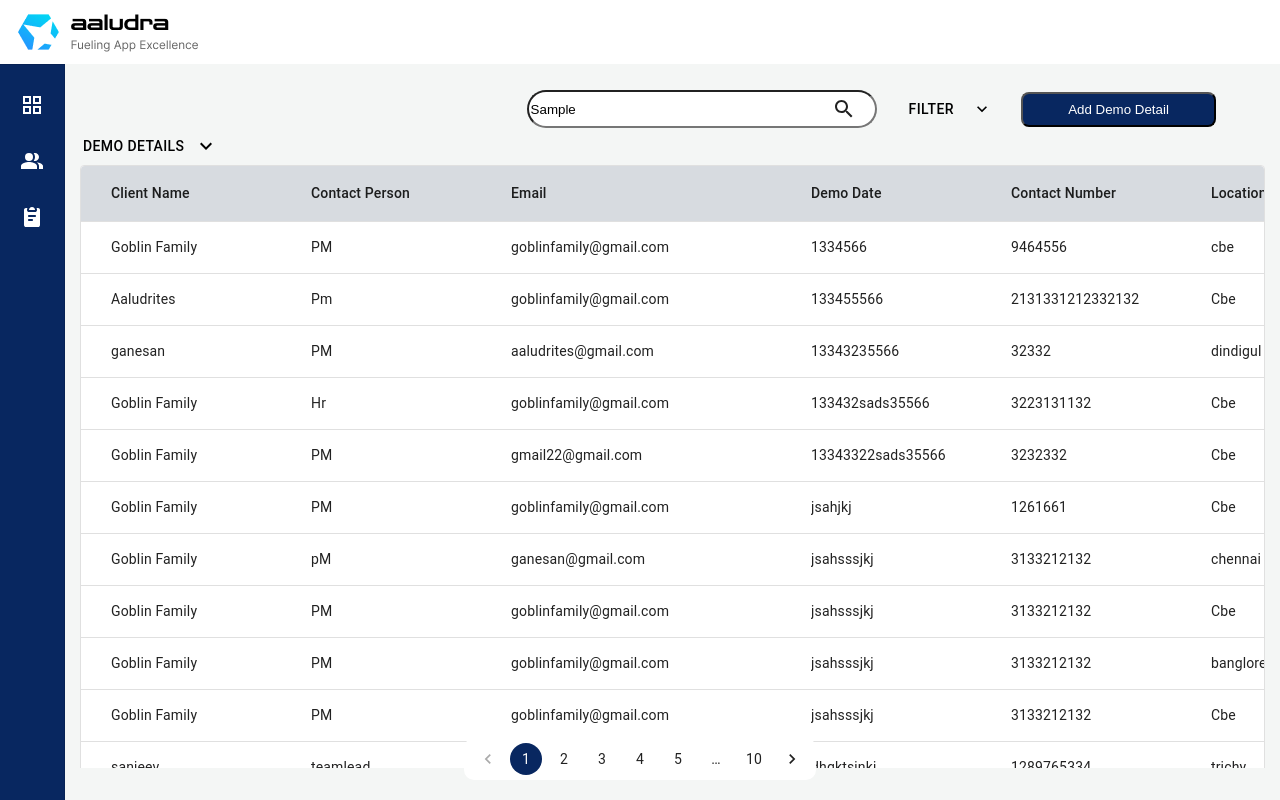
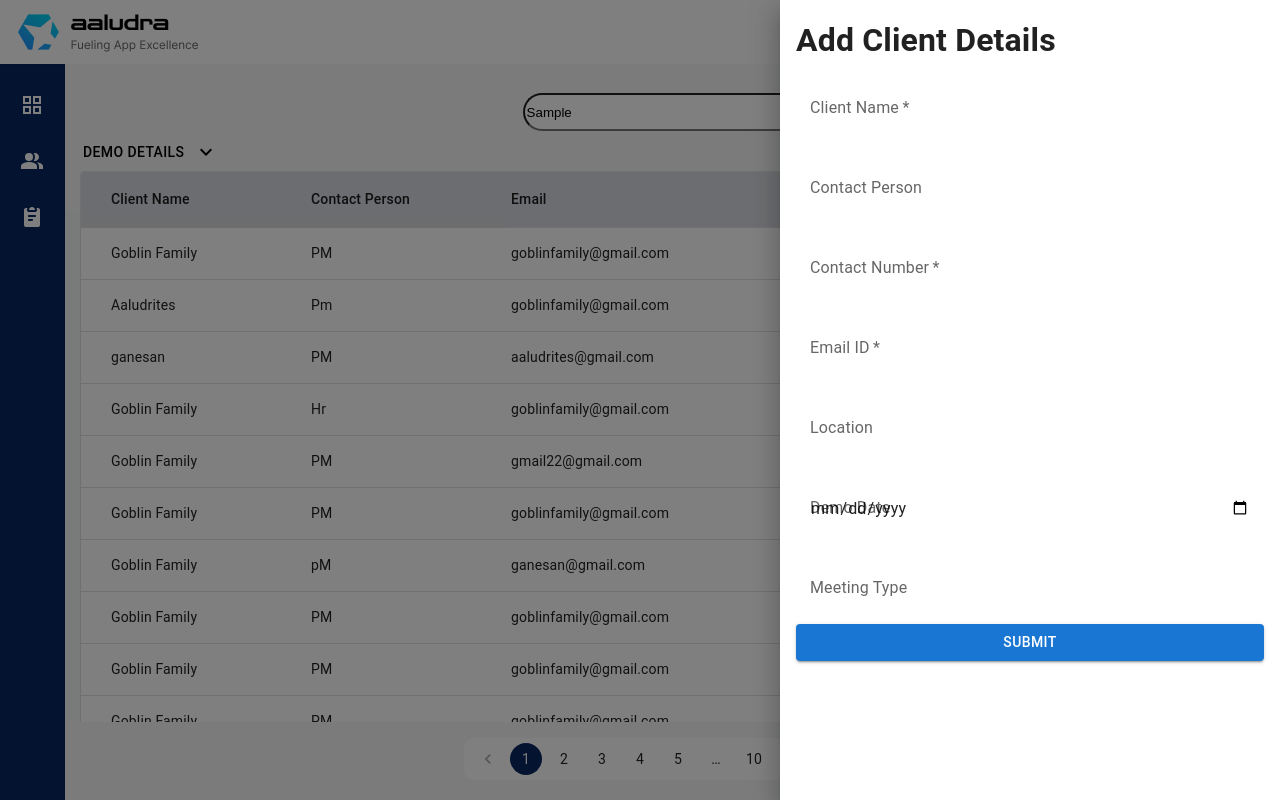
Before and after one commit to SanjeevKavara/Client-Demo-Tracker, a React (Vite) app in the folder cd-Tracker/: page /demo in a window 1280 px wide. Both pictures are taken after typing "Sample" into the empty fields and a click on the button "Add Demo Detail". Built offline with nearby package versions, Linux system fonts and the light colour scheme.

Commit message:
eleventhFront

```diff
--- /dev/null
+++ b/cd-Tracker/src/Components/AddData/AddData.css
@@ -0,0 +1,24 @@
+#addBtn {
+    background-color: #082760;
+    color: white;
+    font-weight: 500;
+    font-size: 17px;
+    line-height: 24px;
+    border-radius: 8px;
+    text-transform: capitalize;
+    padding: 10px;
+    width: 14rem;
+}
+
+.MuiButtonBase-root {
+    .MuiSvgIcon-root {
+        right: 14px;
+    }
+}
+
+
+.MuiDrawer-root{
+    .MuiPaper-elevation16{
+        background-color: white;
+    }
+}
--- /dev/null
+++ b/cd-Tracker/src/Components/AddData/AddData.jsx
@@ -0,0 +1,103 @@
+import * as React from 'react';
+import Box from '@mui/material/Box';
+import Drawer from '@mui/material/Drawer';
+import Button from '@mui/material/Button';
+import TextField from '@mui/material/TextField';
+import { Typography } from '@mui/material';
+import './AddData.css'
+import AddIcon from '@mui/icons-material/Add';
+
+export default function TemporaryDrawer() {
+    const [state, setState] = React.useState({
+        right: false, // Only 'right' anchor is set to false initially
+    });
+
+    const toggleDrawer = (anchor, open) => (event) => {
+        if (event.type === 'keydown' && (event.key === 'Tab' || event.key === 'Shift')) {
+            return;
+        }
+
+        setState({ ...state, [anchor]: open });
+    };
+
+    const form = (
+        <Box
+            sx={{ width: '500px', padding: '16px' }}
+            role="presentation"
+            onClick={toggleDrawer('right', false)}
+            onKeyDown={toggleDrawer('right', false)}
+        >
+            <Typography variant="h6">Add Demo Detail</Typography>
+            <h1>Add Client Details</h1>
+            <TextField
+            required
+                label="Client Name"
+                variant="outlined"
+                fullWidth
+                margin="normal"
+                onClick={(event) => event.stopPropagation()}
+            />
+            <TextField
+                label="Contact Person"
+                variant="outlined"
+                fullWidth
+                margin="normal"
+                onClick={(event) => event.stopPropagation()}
+            />
+            <TextField
+            required
+                label="Contact Number"
+                variant="outlined"
+                fullWidth
+                margin="normal"
+                onClick={(event) => event.stopPropagation()}
+            />
+            <TextField
+            required
+                label="Email ID"
+                variant="outlined"
+                fullWidth
+                margin="normal"
+                onClick={(event) => event.stopPropagation()}
+            />
+            <TextField
+                label="Location"
+                variant="outlined"
+                fullWidth
+                margin="normal"
+                onClick={(event) => event.stopPropagation()}
+            />
+            <TextField
+                label="Demo Date"
+                type="date"
+                variant="outlined"
+                fullWidth
+                margin="normal"
+                onClick={(event) => event.stopPropagation()}
+            />
+            <TextField
+                label="Meeting Type"
+                variant="outlined"
+                fullWidth
+                margin="normal"
+                onClick={(event) => event.stopPropagation()}
+            />
+            <Button variant="contained" color="primary" fullWidth>
+                Submit
+            </Button>
+        </Box>
+    );
+
+    return (
+        <div>
+            <Button onClick={toggleDrawer('right', true)} id='addBtn'><AddIcon /> Add Demo Detail</Button>
+            <Drawer
+                anchor={'right'}
+                open={state['right']}
+                onClose={toggleDrawer('right', false)}
+            >
+                {form}
+            </Drawer>
+        </div>
+    );
+}
--- a/cd-Tracker/src/Components/DemoTracker/DemoTracker.css
+++ b/cd-Tracker/src/Components/DemoTracker/DemoTracker.css
@@ -4,5 +4,10 @@
     height: 100vh;
     justify-content: flex-start;
     padding-top: 90px;
+
+}
+
+
+.container>div:nth-child(2){
     overflow-y: hidden;
 }
--- a/cd-Tracker/src/Components/Navbar/Navbar.css
+++ b/cd-Tracker/src/Components/Navbar/Navbar.css
@@ -1,5 +1,5 @@
 .MuiDrawer-root {
-    .MuiPaper-root {
+    .MuiPaper-elevation0 {
         background-color: #082760;
         ;
     }
@@ -8,6 +8,7 @@
 .MuiBox-root {
     .MuiPaper-root {
         box-shadow: none;
+        z-index: 1;
     }
 
     .css-zxdg2z {
@@ -16,6 +17,10 @@
 
     .MuiTypography-root {
         display: none;
+    }
+
+    .MuiDrawer-paperAnchorLeft{
+        z-index: 0;
     }
 
 }
--- a/cd-Tracker/src/Components/SearchBar/SearchBar.jsx
+++ b/cd-Tracker/src/Components/SearchBar/SearchBar.jsx
@@ -2,6 +2,7 @@ import React from 'react'
 import './SearchBar.css'
 import SearchIcon from '@mui/icons-material/Search';
 import CustomizedMenus from '../Filter/CustomizedMenus';
+import TemporaryDrawer from '../addData/Adddata';
 
 function SearchBar() {
   return (
@@ -10,7 +11,8 @@ function SearchBar() {
     <input className='searchbar'/>
     <SearchIcon/>
     <CustomizedMenus/>
-    <button className='demo_detail'>Add Demo Detail</button>
+    {/* <button className='demo_detail'>Add Demo Detail</button> */}
+    <TemporaryDrawer />
     </div>
 
     </>
--- a/cd-Tracker/src/Components/Table/Table.css
+++ b/cd-Tracker/src/Components/Table/Table.css
@@ -95,3 +95,10 @@
         border: none;
     }
 }
+
+
+.MuiDataGrid-main{
+    .MuiDataGrid-virtualScroller{
+        overflow: hidden;
+    }
+}
--- a/cd-Tracker/src/Components/Table/Table.jsx
+++ b/cd-Tracker/src/Components/Table/Table.jsx
@@ -82,7 +82,7 @@ export default function DataTable() {
   ];
 
   return (
-    <div style={{ height: '80vh', width: '100%', overflowX: 'hidden' }} >
+    <div style={{ height: '73.5vh', width: '100%', overflowX: 'hidden'}} >
 
       <PositionedMenu />
       <DataGrid
```
Also changed, not shown: cd-Tracker/src/Components/Table/valuee.jsx (deleted, +0 -9 lines).
